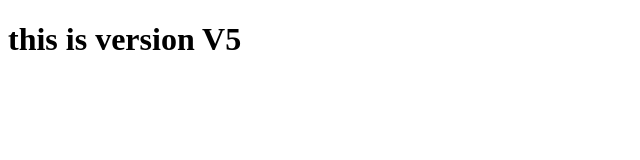
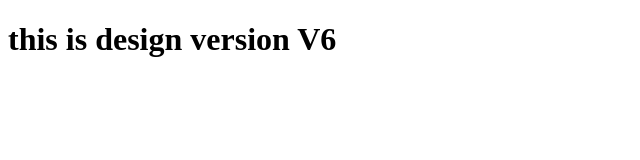
Before and after one commit to alextron-code/MYrepo, a plain HTML site: page index.html in a window 1280 px wide. Shown: the whole page, without its empty margins (0-640 px from the left). Drawn offline with Linux system fonts and the light colour scheme.

Commit message:
Changed h1

```diff
--- a/index.html
+++ b/index.html
@@ -5,7 +5,7 @@
     <meta name="viewport" content="width=device-width, initial-scale=1.0">
     <title>Document</title>
 </head>
-<body><h1>this  is version V5</h1>
+<body><h1>this  is  design version V6</h1>
 
 </body>
 </html>
```
